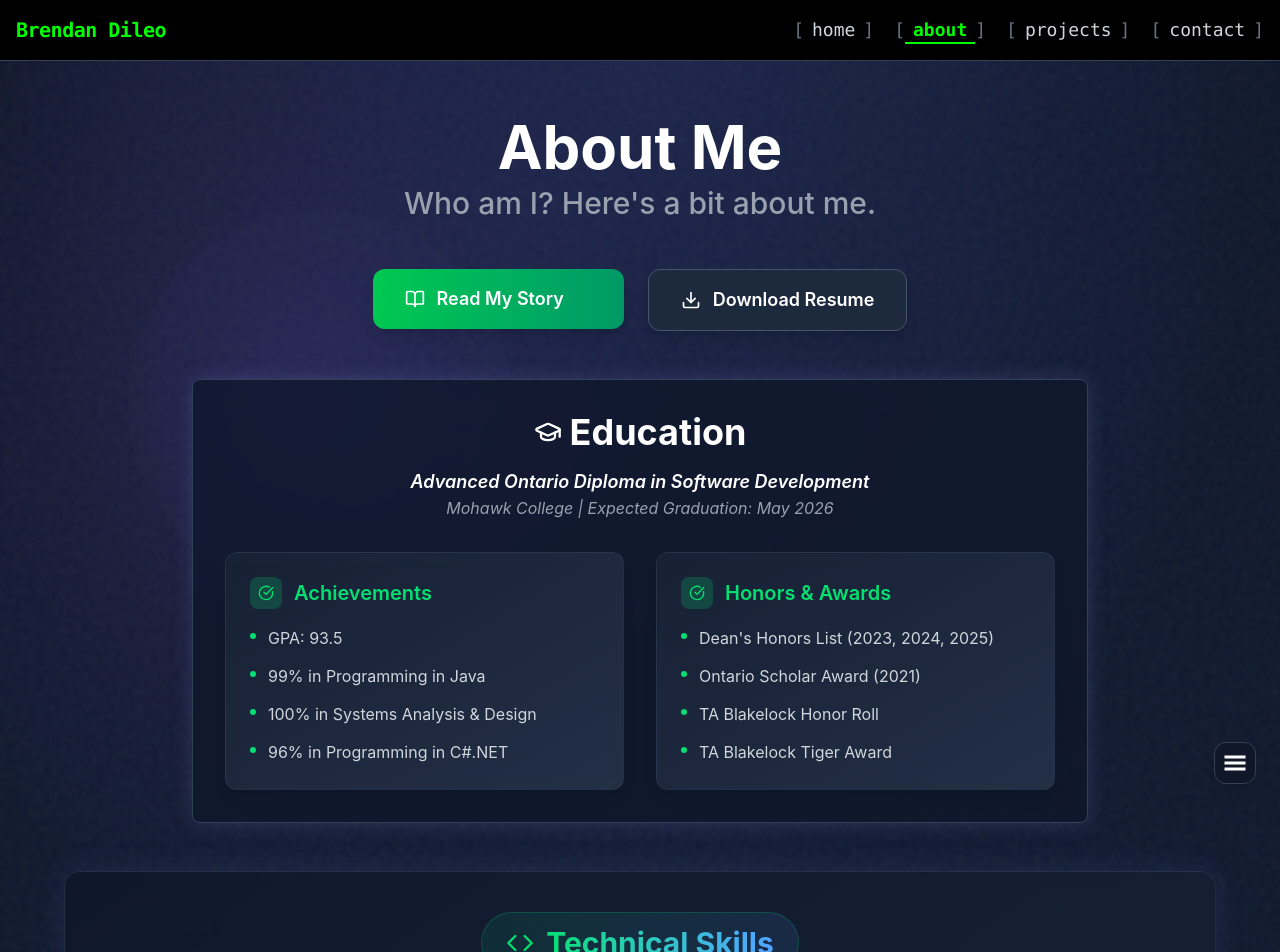
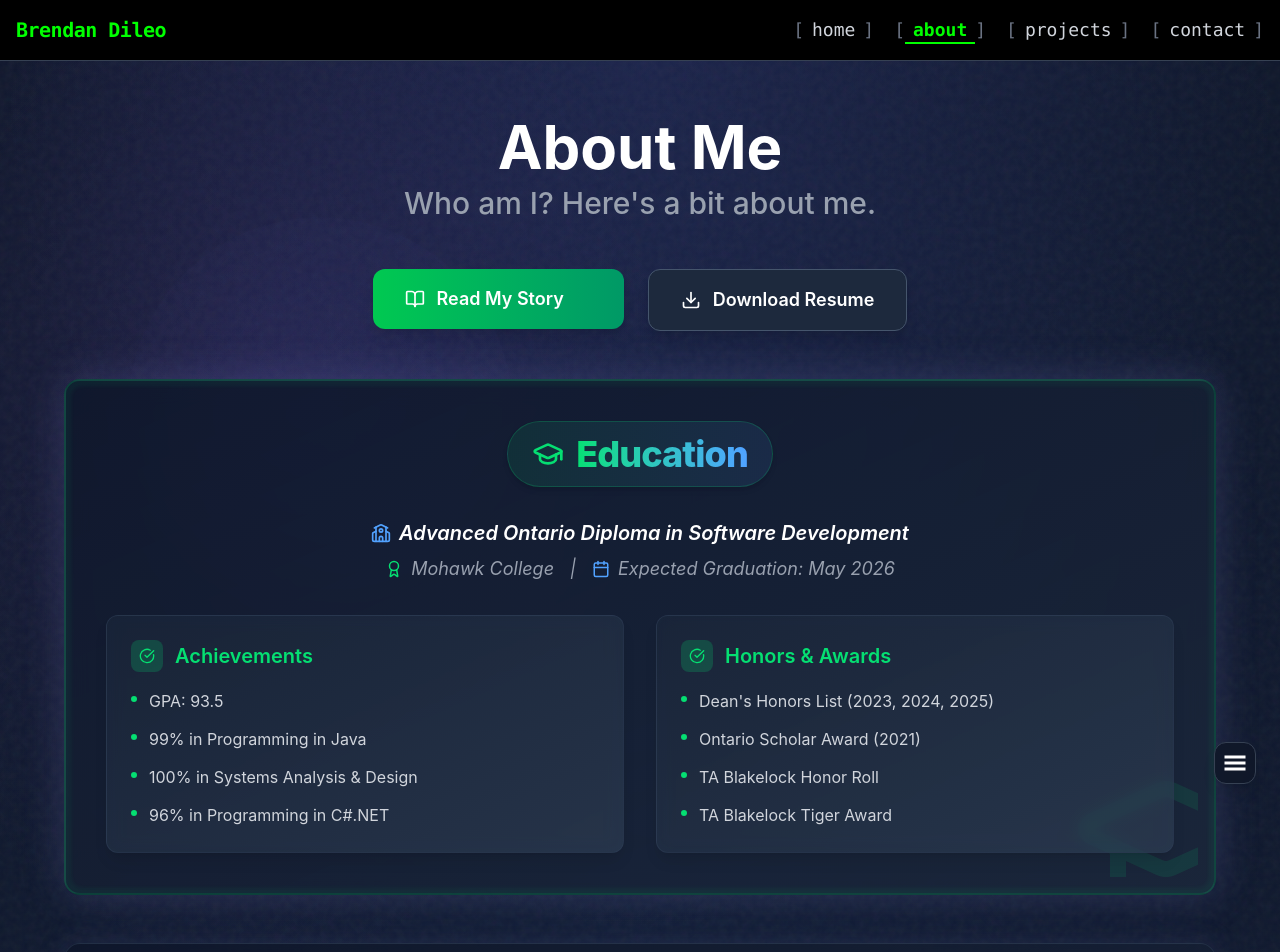
Before and after one commit to brendanddev/brendans-website, a React (Vite) app in the folder frontend/: page /about in a window 1280 px wide. Shown: the top 952 px of the page. Built offline with nearby package versions, Linux system fonts and the light colour scheme.

Commit message:
Update education card component to use improved design and structure

```diff
--- a/frontend/src/components/About/EducationCard.jsx
+++ b/frontend/src/components/About/EducationCard.jsx
@@ -7,37 +7,96 @@
  * on the about page of my portfolio website
 */
 
-import { GraduationCap } from "lucide-react";
+import { GraduationCap, School, Calendar, Award } from "lucide-react";
 import { motion } from "framer-motion";
 import { achievements, honors } from "../../data/educationData";
-
 import AwardBox from "./AwardBox";
 
+import { cardVariants, gridVariants, awardBoxVariants } from "../../utils/variants/educationCard";
+
 const EducationCard = () => {
+  return (
+    <section className="w-full mb-12 px-2 sm:px-4">
+      <motion.div
+        className="relative w-full max-w-6xl mx-auto p-4 md:p-10 border-2 rounded-2xl shadow-[0_0_40px_rgba(120,119,198,0.25)] bg-gradient-to-br from-slate-900/90 to-slate-800/80 backdrop-blur-md border-green-400/20 overflow-hidden group"
+        variants={cardVariants}
+        initial="hidden"
+        animate="visible"
+      >
 
-  return (
-    <section className="w-full mb-12 px-4">
+        {/* Glowing border */}
         <motion.div
-        className="w-full max-w-4xl mx-auto p-4 md:p-8 border rounded-lg shadow-[0_0_20px_rgba(120,119,198,0.25)] bg-slate-900/80 backdrop-blur-sm border-slate-700"
-        initial={{ opacity: 0, x: 500 }}
-        animate={{ opacity: 1, x: 0 }}
-        transition={{ duration: 0.8, ease: "easeOut", delay: 0.2 }}
+          aria-hidden
+          className="pointer-events-none absolute inset-0 rounded-2xl border-2 border-green-400/30 blur-[3px] opacity-60 group-hover:opacity-90 group-hover:blur-[5px] transition-all duration-700 z-0"
+          initial={{ opacity: 0.5 }}
+          animate={{ opacity: 0.8 }}
+        />
+
+        {/* SVG watermark */}
+        <svg
+          className="absolute right-4 bottom-4 w-32 h-32 opacity-10 z-0 select-none hidden md:block"
+          fill="none"
+          viewBox="0 0 64 64"
         >
-        <h2 className="text-4xl font-bold flex items-center justify-center gap-2">
-          <GraduationCap size={28} /> Education
+          <GraduationCap size={96} className="text-green-400" />
+        </svg>
+
+        {/* Header */}
+        <motion.div
+          className="relative z-10 flex flex-col items-center gap-2 mb-6"
+          initial={{ opacity: 0, y: 20 }}
+          animate={{ opacity: 1, y: 0 }}
+          transition={{ delay: 0.2 }}
+        >
+
+          <div className="inline-flex items-center gap-3 px-6 py-3 bg-gradient-to-r from-green-400/10 to-blue-400/10 border border-green-400/20 rounded-full shadow-md mb-2">
+
+            <GraduationCap size={32} className="text-green-400" />
+            <h2 className="text-3xl md:text-4xl font-extrabold bg-gradient-to-r from-green-400 to-blue-400 bg-clip-text text-transparent tracking-tight">
+              Education
             </h2>
+          </div>
+        </motion.div>
 
-        <div className="text-center mt-4">
-          <p className="text-lg font-semibold italic text-white">
+        {/* Education info */}
+        <div className="relative z-10 text-center mt-2 mb-8 space-y-2">
+
+          <div className="flex flex-col sm:flex-row items-center justify-center gap-2">
+            <span className="inline-flex items-center gap-2 text-lg md:text-xl font-semibold italic text-white">
+              <School size={20} className="text-blue-400" />
               Advanced Ontario Diploma in Software Development
-          </p>
-          <p className="text-gray-400 italic">Mohawk College | Expected Graduation: May 2026</p>
+            </span>
           </div>
 
-        <div className="mt-8 grid grid-cols-1 md:grid-cols-2 gap-8">
+          <div className="flex items-center justify-center gap-2 text-gray-400 text-base md:text-lg italic">
+            <Award size={18} className="text-green-400" />
+            Mohawk College
+            <span className="mx-2">|</span>
+            <Calendar size={18} className="text-blue-400" />
+            Expected Graduation: May 2026
+          </div>
+
+        </div>
+
+
+        {/* Award grid section */}
+        <motion.div
+          className="relative z-10 mt-2 grid grid-cols-1 md:grid-cols-2 gap-8"
+          variants={gridVariants}
+          initial="hidden"
+          whileInView="visible"
+          viewport={{ once: true, amount: 0.2 }}
+        >
+
+          <motion.div variants={awardBoxVariants}>
             <AwardBox title="Achievements" items={achievements} />
+          </motion.div>
+
+          <motion.div variants={awardBoxVariants}>
             <AwardBox title="Honors & Awards" items={honors} />
-        </div>
+          </motion.div>
+
+        </motion.div>
       </motion.div>
     </section>
   );
```
Lines whose indentation alone changed are shown as unchanged.
